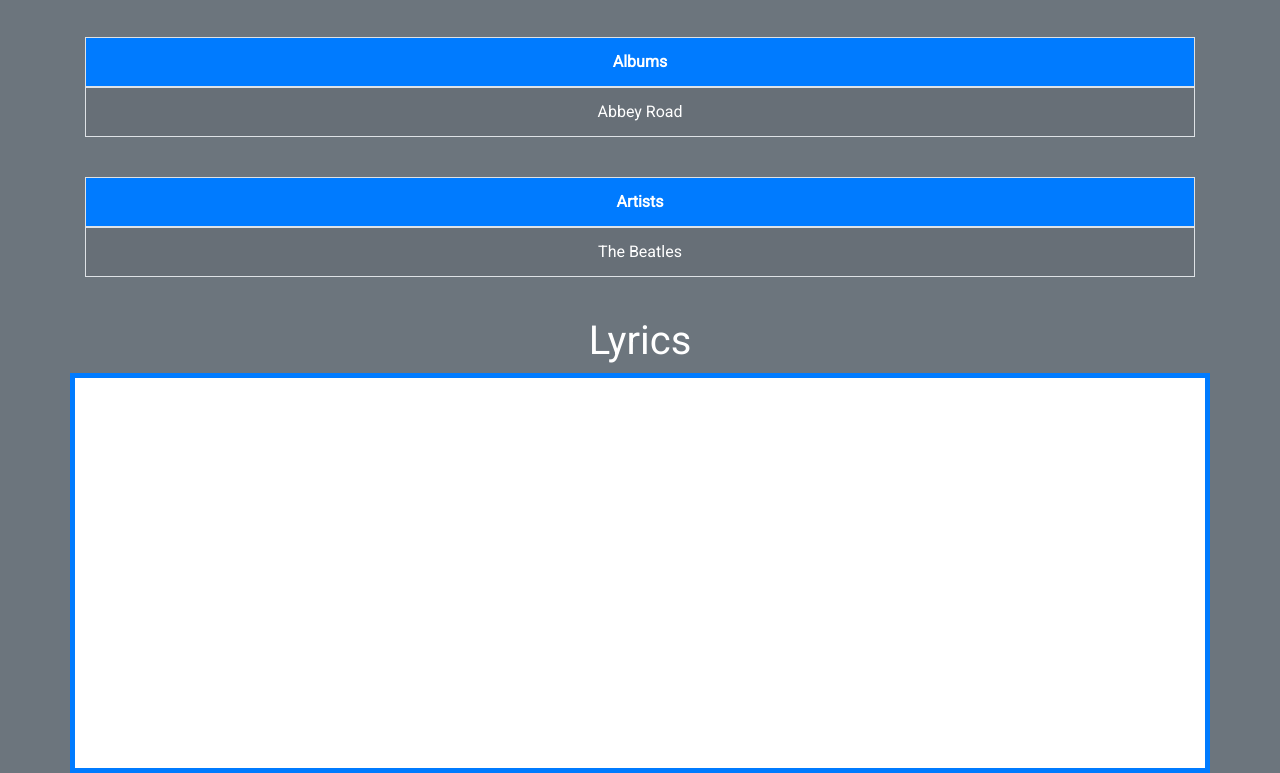
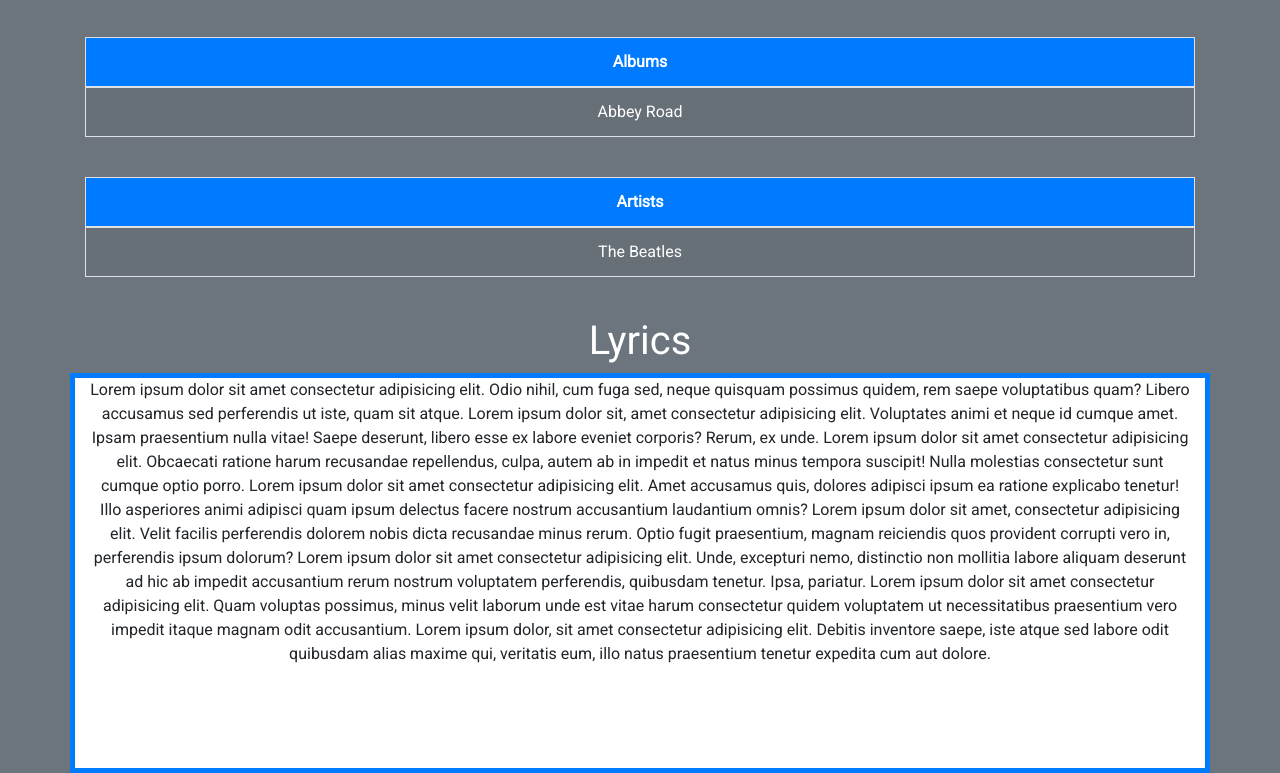
Before and after one commit to Jonorlowski1/Project-1, a plain HTML site: page index.html in a window 1280 px wide. Shown: the part 479-1252 px from the top of the page. Drawn offline with nearby package versions, Linux system fonts and the light colour scheme.

Commit message:
lyrics scrollbar working

```diff
--- a/assets/css/toneDef.css
+++ b/assets/css/toneDef.css
@@ -15,5 +15,5 @@
     height: 400px;
     width: 100%;
     border: #007BFF solid thick;
-
+    overflow: auto;
 }
--- a/index.html
+++ b/index.html
@@ -96,6 +96,21 @@
 
         </div>
         <div class="col-12 text-center bg-white" id="lyrics-div">
+          Lorem ipsum dolor sit amet consectetur adipisicing elit. Odio nihil, cum fuga sed, neque quisquam possimus quidem, rem saepe voluptatibus quam? Libero accusamus sed perferendis ut iste, quam sit atque.
+
+          Lorem ipsum dolor sit, amet consectetur adipisicing elit. Voluptates animi et neque id cumque amet. Ipsam praesentium nulla vitae! Saepe deserunt, libero esse ex labore eveniet corporis? Rerum, ex unde.
+
+          Lorem ipsum dolor sit amet consectetur adipisicing elit. Obcaecati ratione harum recusandae repellendus, culpa, autem ab in impedit et natus minus tempora suscipit! Nulla molestias consectetur sunt cumque optio porro.
+
+          Lorem ipsum dolor sit amet consectetur adipisicing elit. Amet accusamus quis, dolores adipisci ipsum ea ratione explicabo tenetur! Illo asperiores animi adipisci quam ipsum delectus facere nostrum accusantium laudantium omnis?
+
+          Lorem ipsum dolor sit amet, consectetur adipisicing elit. Velit facilis perferendis dolorem nobis dicta recusandae minus rerum. Optio fugit praesentium, magnam reiciendis quos provident corrupti vero in, perferendis ipsum dolorum?
+
+          Lorem ipsum dolor sit amet consectetur adipisicing elit. Unde, excepturi nemo, distinctio non mollitia labore aliquam deserunt ad hic ab impedit accusantium rerum nostrum voluptatem perferendis, quibusdam tenetur. Ipsa, pariatur.
+
+          Lorem ipsum dolor sit amet consectetur adipisicing elit. Quam voluptas possimus, minus velit laborum unde est vitae harum consectetur quidem voluptatem ut necessitatibus praesentium vero impedit itaque magnam odit accusantium.
+
+          Lorem ipsum dolor, sit amet consectetur adipisicing elit. Debitis inventore saepe, iste atque sed labore odit quibusdam alias maxime qui, veritatis eum, illo natus praesentium tenetur expedita cum aut dolore.
         </div>
       </div>
     </div>
```
